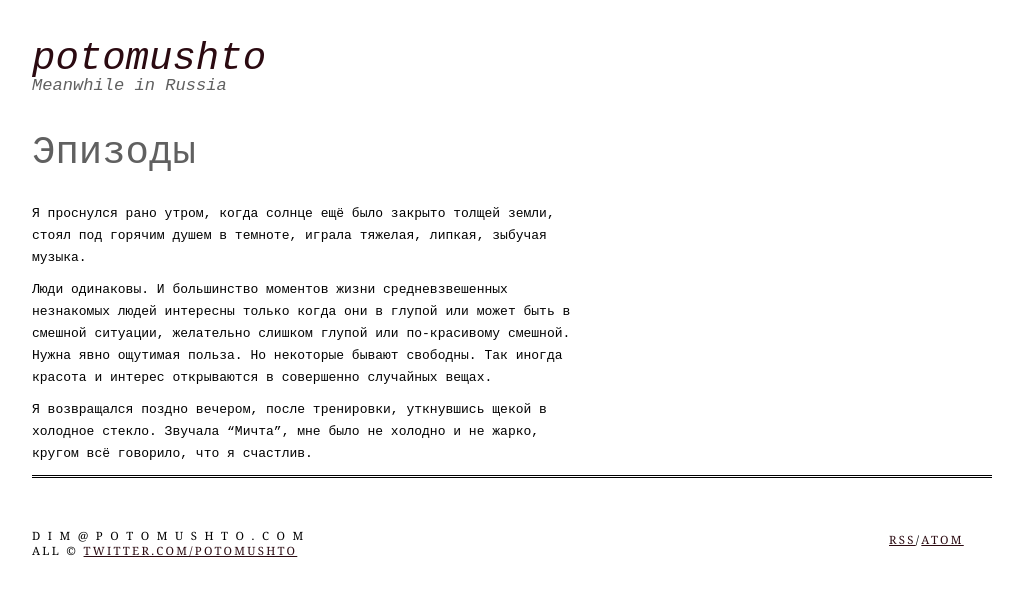
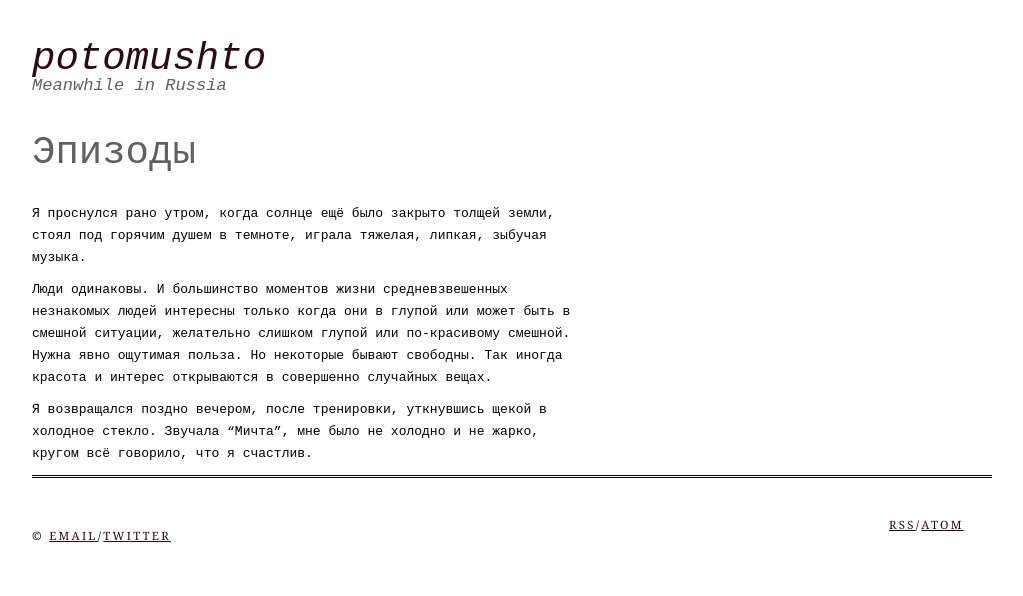
Before and after one commit to ptmt/ptmt.github.com, a Jekyll site: the page built from _posts/2012-02-7-episodes-teaser.md, in a window 1280 px wide. Shown: the top 596 px of the page, without its empty margins (128-1151 px from the left). Built offline with Jekyll 4.4.1, drawn with Linux system fonts in a browser that asks for light colours; Markdown is read by kramdown in place of the engine named in the settings.

Commit message:
Update _layouts/default.html

```diff
--- a/_layouts/default.html
+++ b/_layouts/default.html
@@ -22,10 +22,7 @@
   <footer>
     <div class="contact">
       <p>
-        d i m @ p o t o m u s h t o . c o m
-      </p>
-      <p>
-        All &copy; <a href="http://twitter.com/potomushto/">twitter.com/potomushto</a><br />
+        &copy; <a href="mailto:dim@potomushto.com">email</a>/<a href="http://twitter.com/potomushto/">twitter</a>
       </p>
     </div>
     <div class="feeds">
```
